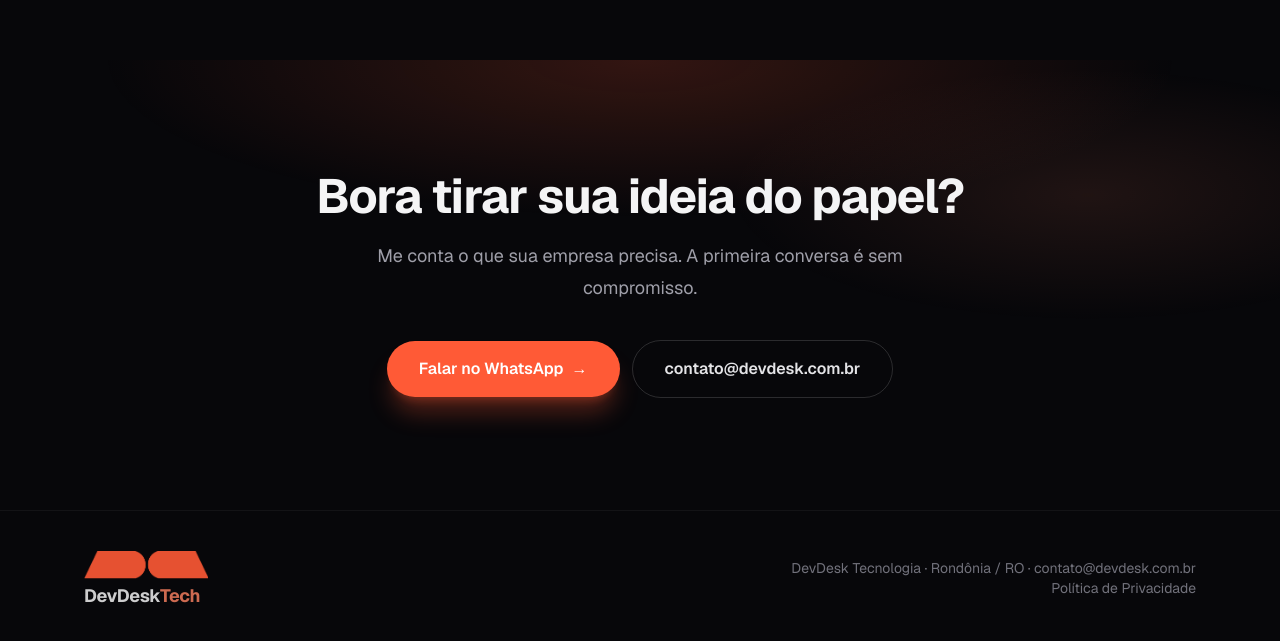
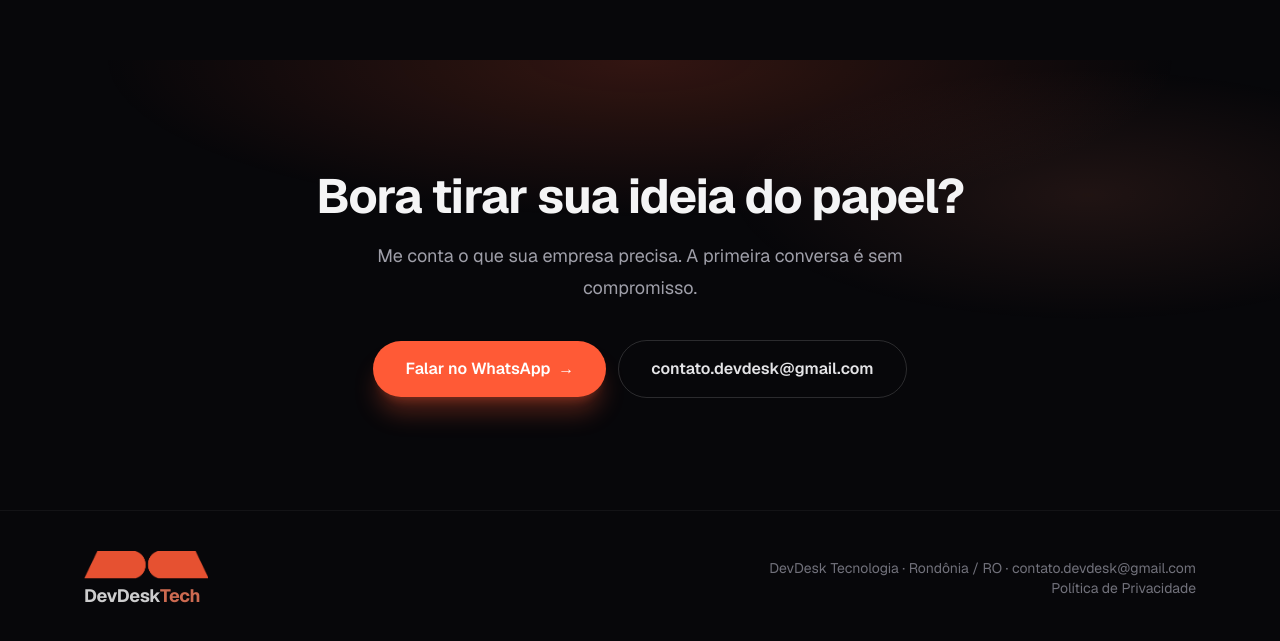
Before and after one commit to juanpetrus/devdesk_site, a Next.js app: page / in a window 1280 px wide. Shown: the part 4090-4731 px from the top of the page. Built offline with nearby package versions, Linux system fonts and the light colour scheme; no server answers.

Commit message:
feat: ajusts

```diff
--- a/app/layout.tsx
+++ b/app/layout.tsx
@@ -19,7 +19,7 @@ const geistMono = Geist_Mono({
 });
 
 export const metadata: Metadata = {
-  metadataBase: new URL("https://devdesk.com.br"),
+  metadataBase: new URL("https://devdesktech.com"),
   title: "DevDesk Tecnologia — Sites, lojas virtuais e sistemas sob medida",
   description:
     "Tiramos sua empresa do WhatsApp e da planilha. Sites que vendem, lojas que convertem e sistemas que automatizam — feitos por quem desenvolve de verdade.",
--- a/app/page.tsx
+++ b/app/page.tsx
@@ -3,7 +3,7 @@ import Image from "next/image";
 // ─── Substitua pelos seus dados ────────────────────────────────────────────
 const WHATSAPP = "5569999222517"; // DDI+DDD+número, só dígitos
 const WHATSAPP_MSG = "Olá! Vim pelo site e quero um orçamento.";
-const EMAIL = "contato@devdesk.com.br";
+const EMAIL = "contato.devdesk@gmail.com";
 const CIDADE = "Rondônia / RO";
 // ───────────────────────────────────────────────────────────────────────────
 
--- a/app/privacidade/page.tsx
+++ b/app/privacidade/page.tsx
@@ -1,7 +1,7 @@
 import type { Metadata } from "next";
 import Link from "next/link";
 
-const EMAIL = "contato@devdesk.com.br";
+const EMAIL = "contato.devdesk@gmail.com";
 const CIDADE = "Porto Velho, RO";
 const ATUALIZADO = "8 de junho de 2026";
 
```
